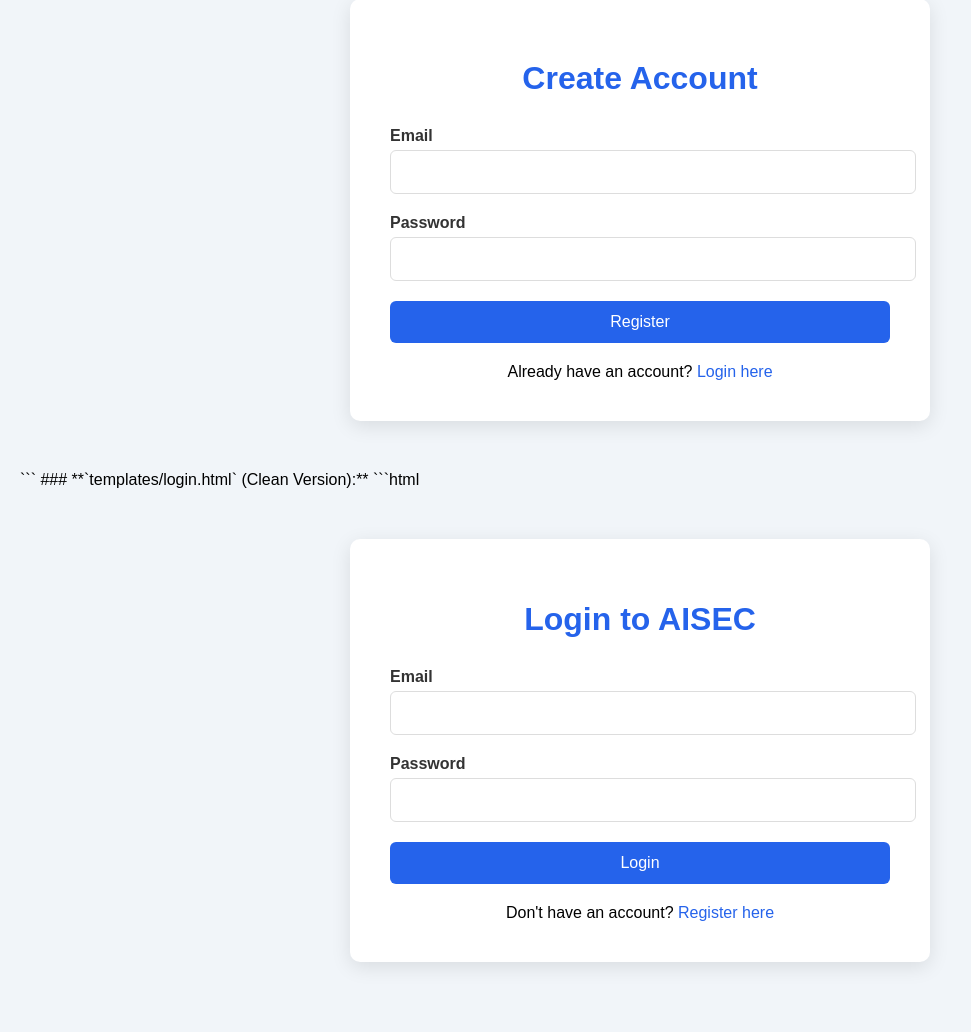
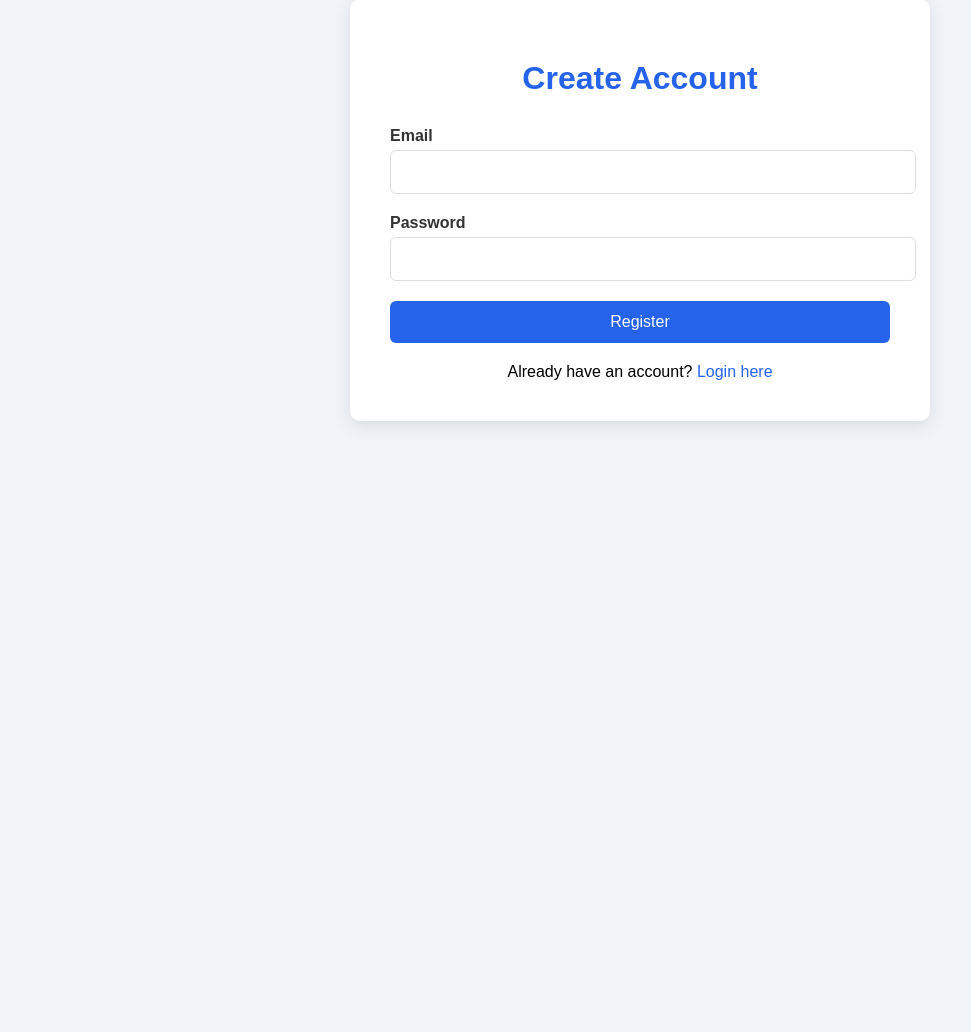
Before and after one commit to akandeaka/CONTRACT-BIDDING-APP, a FastAPI app: page /register in a window 1280 px wide. Shown: the part 71-1103 px from the top of the page, without its empty margins (0-971 px from the left). After the commit the page ends 497 px from the top, so only its background shows below. Run offline with FastAPI, Linux system fonts and the light colour scheme; parts of the project's set-up code (start-up, migrations or seed data) failed here and were passed over.

Commit message:
Clean up register.html by removing old content

````diff
--- a/templates/register.html
+++ b/templates/register.html
@@ -43,51 +43,3 @@
     </div>
 </body>
 </html>
-```
-
-### **`templates/login.html` (Clean Version):**
-```html
-<!DOCTYPE html>
-<html lang="en">
-<head>
-    <meta charset="UTF-8">
-    <meta name="viewport" content="width=device-width, initial-scale=1.0">
-    <title>Login - AISEC</title>
-    <link rel="stylesheet" href="https://cdnjs.cloudflare.com/ajax/libs/font-awesome/6.4.0/css/all.min.css">
-    <style>
-        body { font-family: Arial, sans-serif; background: #f1f5f9; margin: 0; padding: 20px; }
-        .container { max-width: 500px; margin: 50px auto; background: white; padding: 40px; border-radius: 10px; box-shadow: 0 5px 20px rgba(0,0,0,0.1); }
-        h1 { text-align: center; color: #2563eb; margin-bottom: 30px; }
-        .form-group { margin-bottom: 20px; }
-        label { display: block; margin-bottom: 5px; font-weight: bold; color: #333; }
-        input { width: 100%; padding: 12px; border: 1px solid #ddd; border-radius: 6px; font-size: 16px; }
-        .btn { background: #2563eb; color: white; padding: 12px 30px; border: none; border-radius: 6px; font-size: 16px; cursor: pointer; width: 100%; }
-        .btn:hover { background: #1d4ed8; }
-        .error { color: #ef4444; margin-bottom: 15px; text-align: center; }
-        .register-link { text-align: center; margin-top: 20px; }
-        .register-link a { color: #2563eb; text-decoration: none; }
-    </style>
-</head>
-<body>
-    <div class="container">
-        <h1>Login to AISEC</h1>
-        {% if error %}
-        <div class="error">{{ error }}</div>
-        {% endif %}
-        <form method="POST">
-            <div class="form-group">
-                <label for="email">Email</label>
-                <input type="email" id="email" name="email" required>
-            </div>
-            <div class="form-group">
-                <label for="password">Password</label>
-                <input type="password" id="password" name="password" required>
-            </div>
-            <button type="submit" class="btn">Login</button>
-        </form>
-        <div class="register-link">
-            Don't have an account? <a href="/register">Register here</a>
-        </div>
-    </div>
-</body>
-</html>
````
